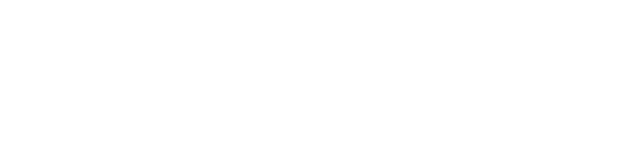
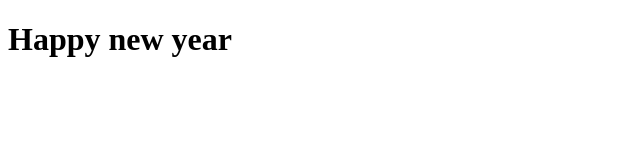
Before and after one commit to vishalj64/test-123, a plain HTML site: page index.html in a window 1280 px wide. Shown: the whole page, without its empty margins (0-640 px from the left). Drawn offline with Linux system fonts and the light colour scheme.

Commit message:
added heading

```diff
--- a/index.html
+++ b/index.html
@@ -7,6 +7,6 @@
     <title>Test 123</title>
 </head>
 <body>
-
+    <h1>Happy new year</h1>
 </body>
 </html>
```
